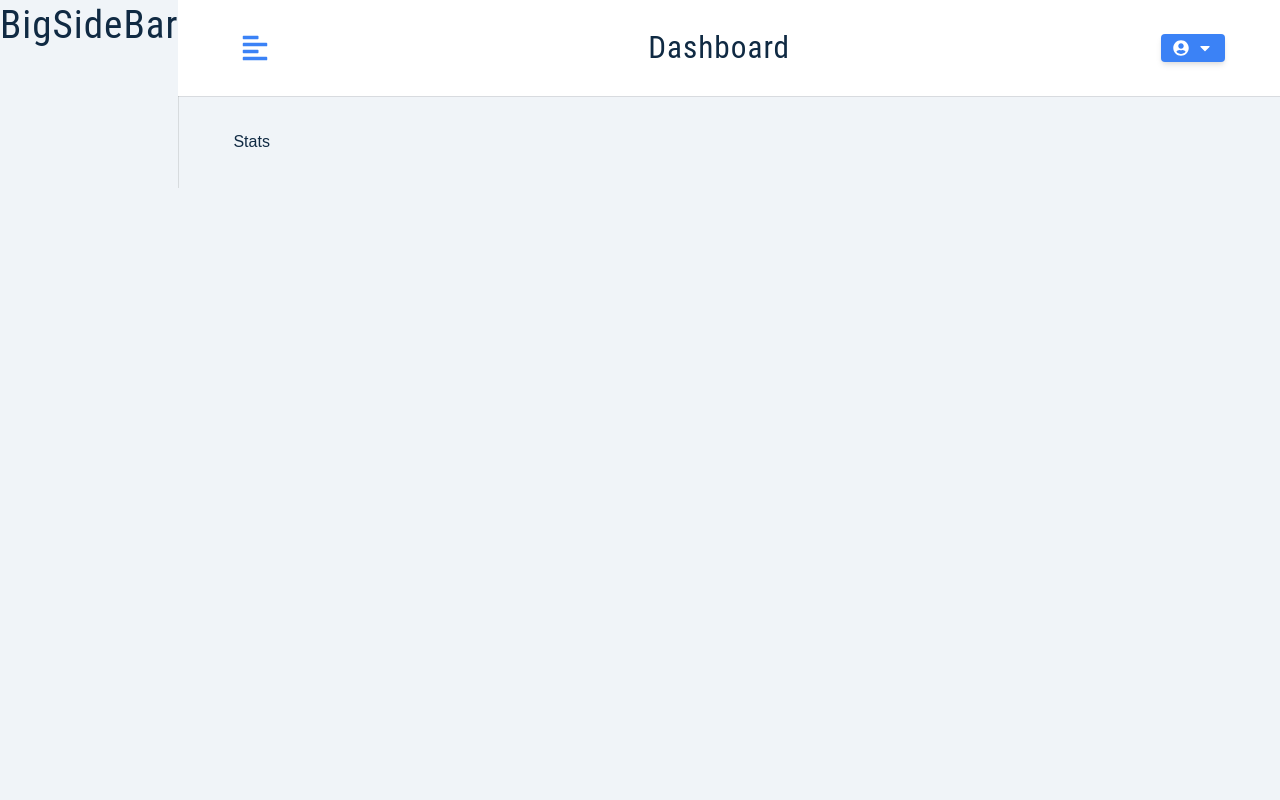
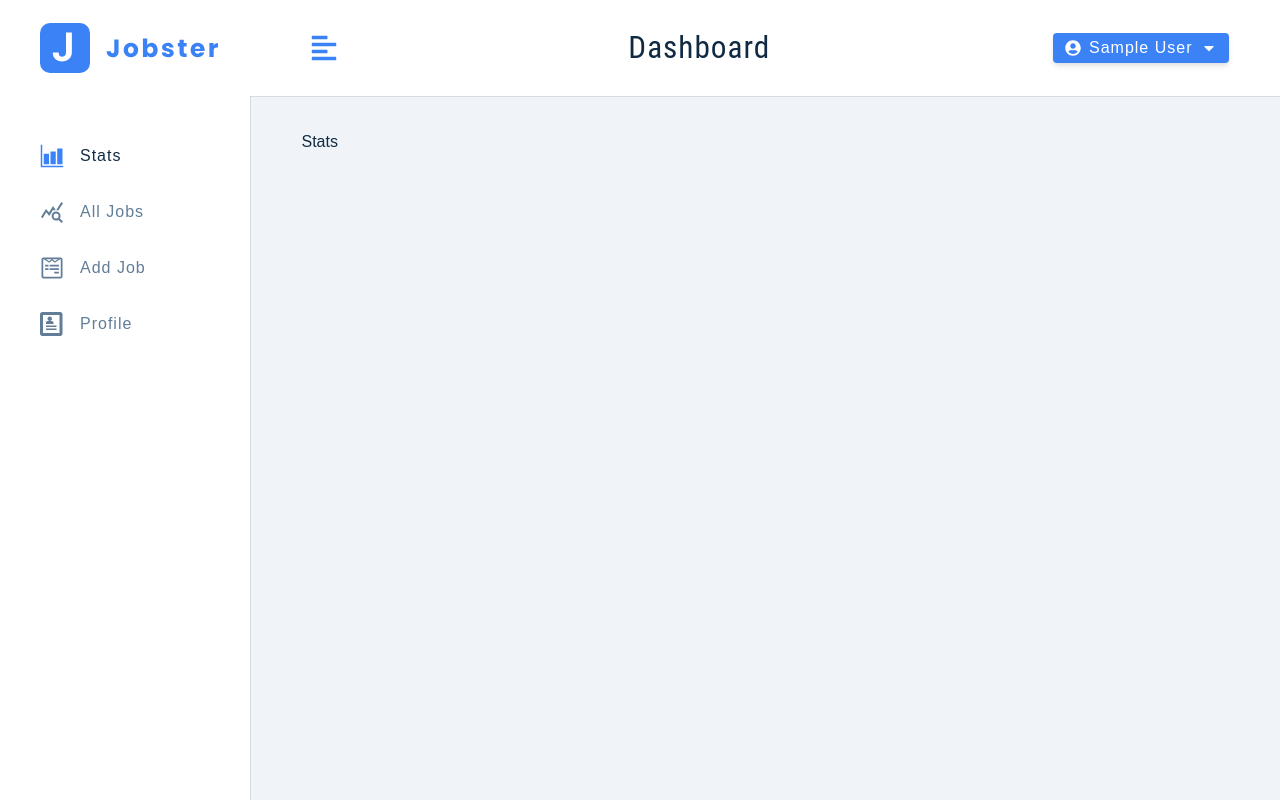
Before and after one commit to Ilie1985/Job_finder_reactjs, a React (Create React App) app: page / in a window 1280 px wide. Built offline with nearby package versions, Linux system fonts and the light colour scheme; sample sign-in values are in the browser's storage.

Commit message:
bigSidebar toggle

```diff
--- a/src/components/BigSideBar.js
+++ b/src/components/BigSideBar.js
@@ -1,10 +1,29 @@
 import React from "react";
 import Wrapper from "../assets/wrappers/BigSidebar";
+import NavLinks from "./NavLinks";
+import Logo from "../components/Logo";
+import { useSelector } from "react-redux";
 
 const BigSideBar = () => {
+  const { isSidebarOpen } = useSelector((store) => {
+    return store.user;
+  });
   return (
     <Wrapper>
-      <h2>BigSideBar</h2>
+      <div
+        className={
+          isSidebarOpen
+            ? "sidebar-container"
+            : "sidebar-container show-sidebar"
+        }
+      >
+        <div className="content">
+          <header>
+            <Logo />
+          </header>
+          <NavLinks />
+        </div>
+      </div>
     </Wrapper>
   );
 };
--- a/src/components/Navbar.js
+++ b/src/components/Navbar.js
@@ -7,22 +7,20 @@
 
 const Navbar = () => {
   const [showLogout, setShowLogout] = useState(false);
-  const user = useSelector((store) => {
+  const { user } = useSelector((store) => {
     return store.user;
   });
 
   const dispatch = useDispatch();
 
+  const toggle = () => {
+    dispatch(toggleSidebar());
+  };
+
   return (
     <Wrapper>
       <div className="nav-center">
-        <button
-          type="button"
-          className="toggle-btn"
-          onClick={() => {
-            dispatch(toggleSidebar());
-          }}
-        >
+        <button type="button" className="toggle-btn" onClick={toggle}>
           <FaAlignLeft />
         </button>
         <div>
@@ -43,13 +41,7 @@
           </button>
 
           <div className={showLogout ? "dropdown show-dropdown" : "dropdown"}>
-            <button
-              type="button"
-              className="dropdown-btn"
-              onClick={() => {
-                dispatch(logoutUser());
-              }}
-            >
+            <button type="button" className="dropdown-btn" onClick={toggle}>
               logout
             </button>
           </div>
--- a/src/components/SmallSidebar.js
+++ b/src/components/SmallSidebar.js
@@ -25,18 +25,13 @@
         }
       >
         <div className="content">
-          <button
-            className="close-btn"
-            onClick={() => {
-              dispatch(toggleSidebar());
-            }}
-          >
+          <button className="close-btn" onClick={toggle}>
             <FaTimes />
           </button>
           <header>
             <Logo />
           </header>
-       <NavLinks toggleSidebar={toggle}/>
+          <NavLinks toggleSidebar={toggle} />
         </div>
       </div>
     </Wrapper>
```
